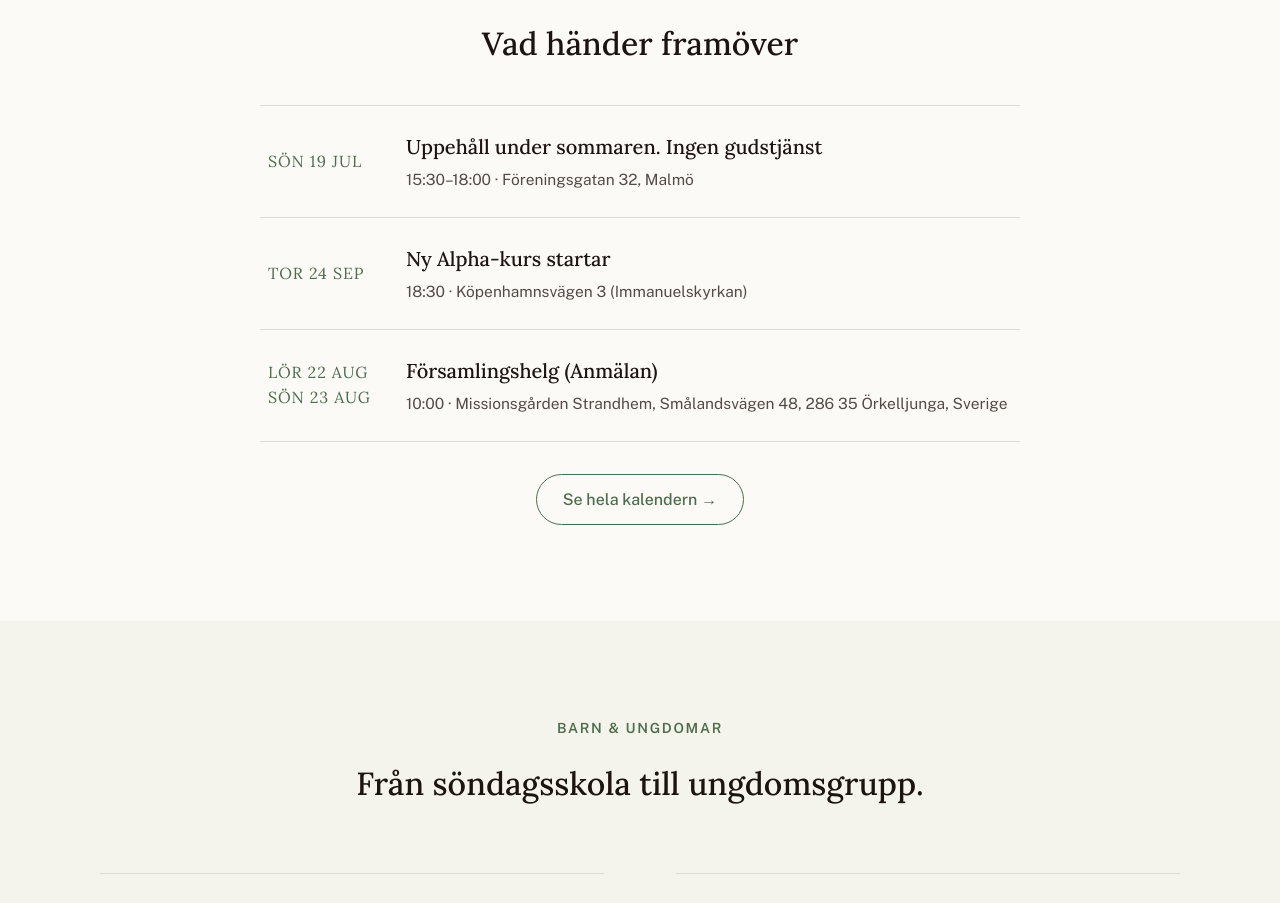
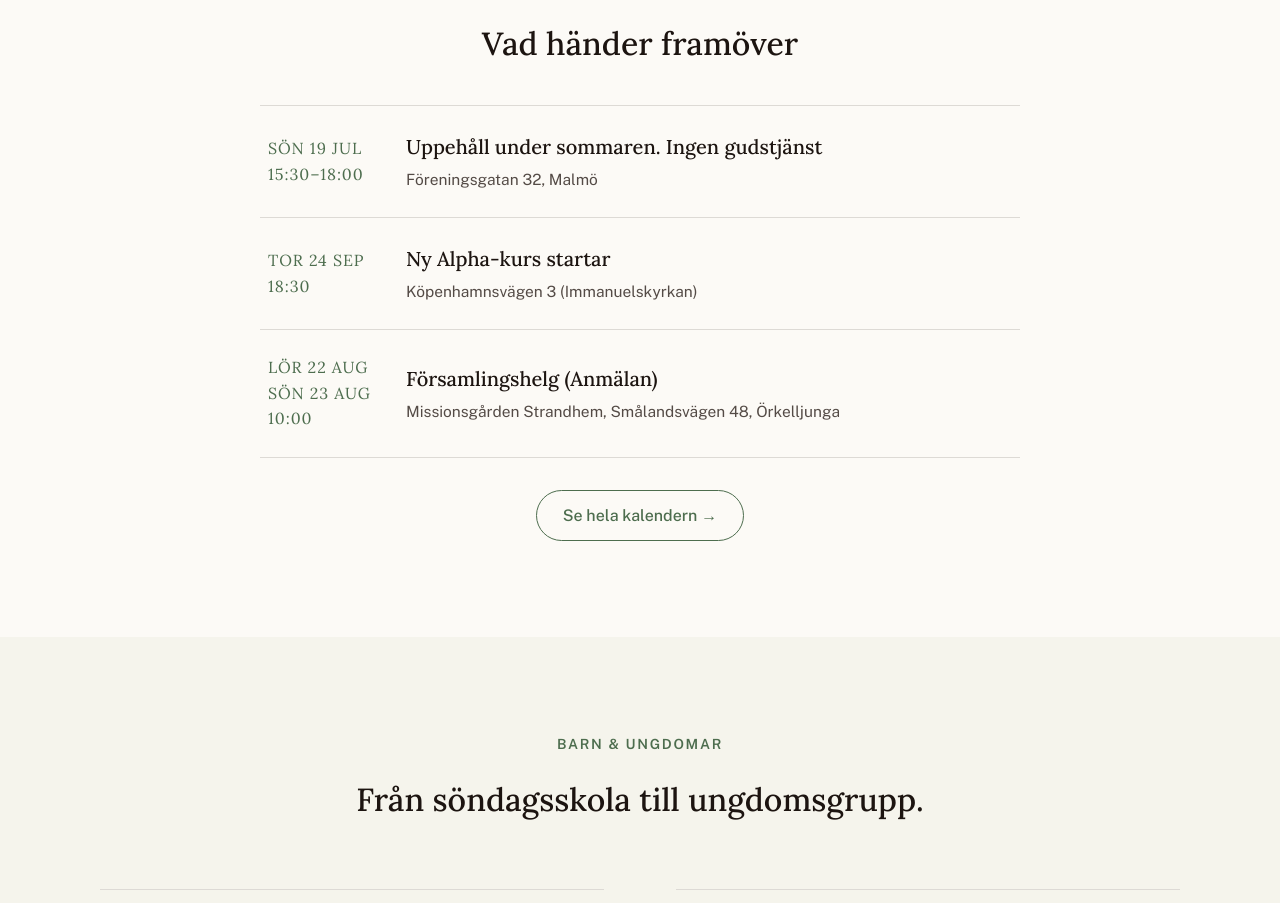
Before and after one commit to kaiandersjohansen-cloud/centrumkyrkan-malmo, a Next.js app: page / in a window 1280 px wide. Shown: the part 4820-5723 px from the top of the page. Built offline with nearby package versions, Linux system fonts and the light colour scheme; no server answers.

Commit message:
Move event time onto date line; use cleaned location for meta

```diff
--- a/components/KalenderSection.tsx
+++ b/components/KalenderSection.tsx
@@ -1,9 +1,9 @@
 import { getUpcomingCalendarEvents } from "@/lib/calendar";
 
 const FALLBACK_EVENTS = [
-  { dateLabel: "Sön 19 jul", title: "Uppehåll under sommaren. Ingen gudstjänst", meta: "15:30–18:00 · Föreningsgatan 32, Malmö" },
-  { dateLabel: "Tor 24 sep", title: "Ny Alpha-kurs startar", meta: "18:30 · Köpenhamnsvägen 3 (Immanuelskyrkan)" },
-  { dateLabel: "Lör 22 aug\nSön 23 aug", title: "Församlingshelg (Anmälan)", meta: "10:00 · Missionsgården Strandhem, Smålandsvägen 48, 286 35 Örkelljunga, Sverige" },
+  { dateLabel: "Sön 19 jul", time: "15:30–18:00", location: "Föreningsgatan 32, Malmö", title: "Uppehåll under sommaren. Ingen gudstjänst" },
+  { dateLabel: "Tor 24 sep", time: "18:30", location: "Köpenhamnsvägen 3 (Immanuelskyrkan)", title: "Ny Alpha-kurs startar" },
+  { dateLabel: "Lör 22 aug\nSön 23 aug", time: "10:00", location: "Missionsgården Strandhem, Smålandsvägen 48, Örkelljunga", title: "Församlingshelg (Anmälan)" },
 ];
 
 export default async function KalenderSection() {
@@ -32,11 +32,11 @@ export default async function KalenderSection() {
           {(events || FALLBACK_EVENTS).map((ev, i) => (
             <div key={`${ev.title}-${i}`} className="calendar-event">
               <p className="calendar-date" style={{ margin: 0, whiteSpace: "pre-line" }}>
-                {ev.dateLabel}
+                {ev.dateLabel}{ev.time && ` ${ev.time}`}
               </p>
               <div>
                 <h3 className="calendar-title">{ev.title}</h3>
-                {ev.meta && <p className="calendar-meta">{ev.meta}</p>}
+                {ev.location && <p className="calendar-meta">{ev.location}</p>}
               </div>
             </div>
           ))}
```
